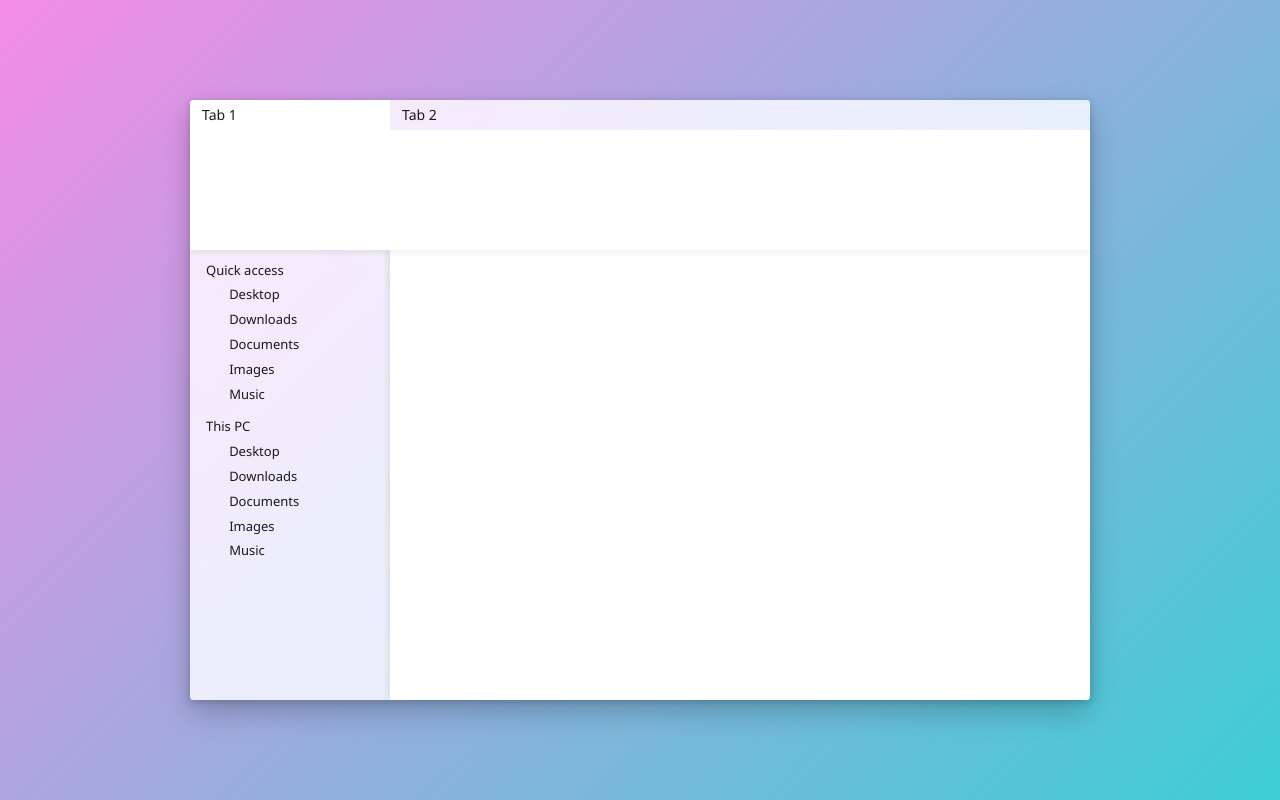
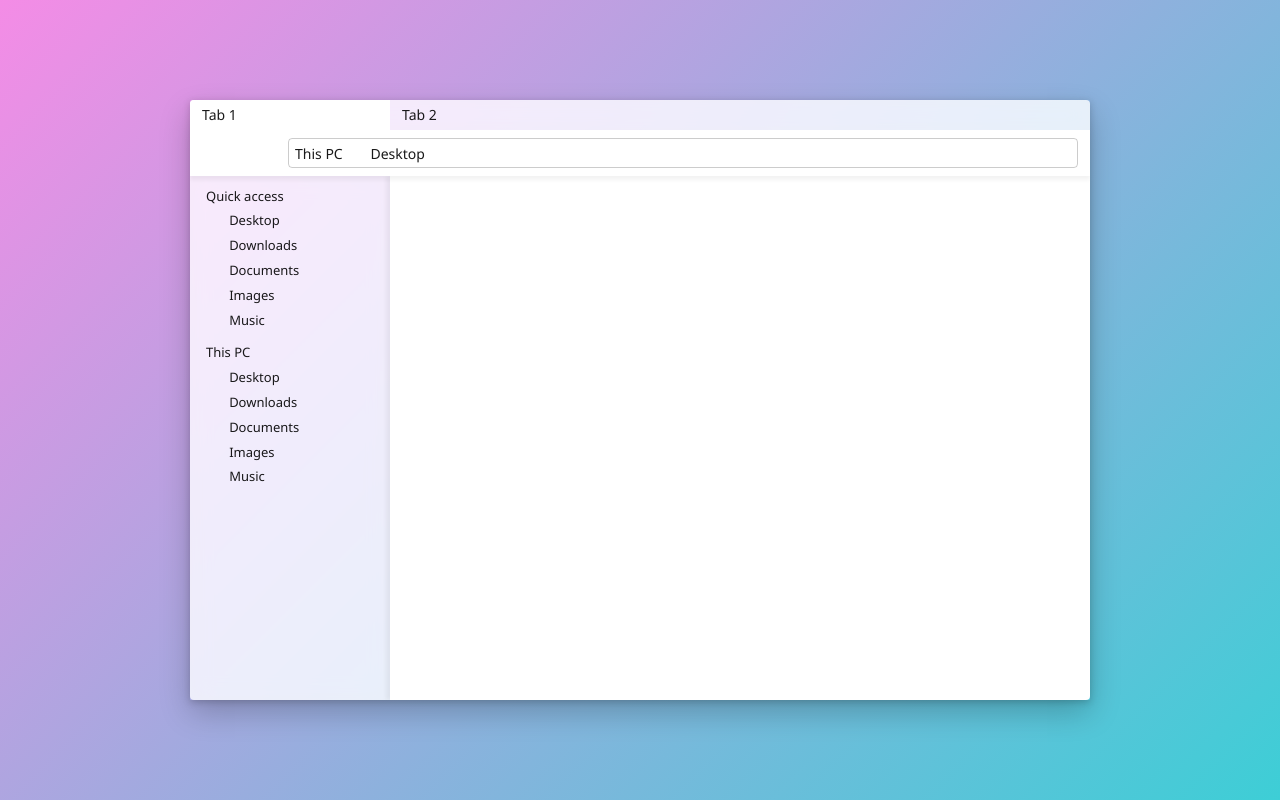
Before and after one commit to vdbongard/explorer, a React (Create React App) app: page / in a window 1280 px wide. Built offline with nearby package versions, Linux system fonts and the light colour scheme.

Commit message:
Added the header bar

```diff
--- a/src/components/Explorer/Explorer.scss
+++ b/src/components/Explorer/Explorer.scss
@@ -9,7 +9,7 @@
   overflow: hidden;
   display: grid;
   grid-template-columns: 200px 1fr;
-  grid-template-rows: 30px 120px 1fr;
+  grid-template-rows: 30px 46px 1fr;
   grid-template-areas:
     'TitleBar TitleBar'
     'Header Header'
--- a/src/components/Header/Header.scss
+++ b/src/components/Header/Header.scss
@@ -1,6 +1,8 @@
 @import '../../styles/variables.scss';
 
 .Header {
+  display: flex;
+  align-items: center;
   background-color: white;
   box-shadow: 0 4px 4px rgba(0, 0, 0, 0.05);
   z-index: 2;
--- a/src/components/Header/Header.tsx
+++ b/src/components/Header/Header.tsx
@@ -1,8 +1,13 @@
 import React, { FC, ReactElement } from 'react';
 import './Header.scss';
+import HeaderBar from '../HeaderBar/HeaderBar';
 
 const Header: FC = (): ReactElement => {
-  return <div className="Header" />;
+  return (
+    <div className="Header">
+      <HeaderBar />
+    </div>
+  );
 };
 
 export default Header;
--- /dev/null
+++ b/src/components/HeaderBar/HeaderBar.scss
@@ -0,0 +1,104 @@
+@import '../../styles/variables.scss';
+
+$bar-height: 30px;
+
+.HeaderBar {
+  display: flex;
+  align-items: center;
+  width: 100%;
+  padding: 0 12px 0 4px;
+
+  .actions {
+    margin-right: 4px;
+  }
+
+  button {
+    font-family: 'Segoe MDL2 Assets', serif;
+    background: none;
+    outline: none;
+    border: none;
+    font-size: 15px;
+    height: $bar-height;
+    width: $bar-height;
+    color: rgba(0, 0, 0, 0.75);
+    border-radius: $border-radius;
+
+    &:hover {
+      background-color: rgba(0, 0, 0, 0.05);
+    }
+
+    &:active {
+      background-color: rgba(0, 0, 0, 0.1);
+    }
+
+    &:disabled {
+      color: rgba(0, 0, 0, 0.25);
+    }
+  }
+
+  .bar {
+    display: flex;
+    flex: 1;
+    align-items: center;
+    font-size: 14px;
+    user-select: none;
+  }
+
+  .breadcrumbs {
+    display: flex;
+    width: 100%;
+    border: 1px solid rgba(0, 0, 0, 0.2);
+    border-radius: $border-radius;
+    height: $bar-height;
+
+    &:hover {
+      background-color: rgba(0, 0, 0, 0.01);
+    }
+
+    .folder {
+      height: $bar-height;
+      line-height: $bar-height;
+      padding: 0 6px;
+      position: relative;
+      display: flex;
+      align-items: center;
+
+      &:hover {
+        background-color: rgba(0, 0, 0, 0.05);
+      }
+
+      &:active {
+        background-color: rgba(0, 0, 0, 0.1);
+      }
+    }
+
+    .arrow {
+      font-family: 'Segoe MDL2 Assets', serif;
+      font-size: 10px;
+      padding: 0 4px;
+      height: $bar-height;
+      line-height: $bar-height;
+
+      &:hover {
+        background-color: rgba(0, 0, 0, 0.05);
+      }
+
+      &:active {
+        background-color: rgba(0, 0, 0, 0.1);
+      }
+    }
+  }
+
+  input {
+    width: 100%;
+    height: $bar-height;
+    border-radius: $border-radius;
+    border: 1px solid rgba(0, 0, 0, 0.2);
+    padding: 0 6px;
+    cursor: default;
+
+    &:focus {
+      outline: none;
+    }
+  }
+}
--- /dev/null
+++ b/src/components/HeaderBar/HeaderBar.tsx
@@ -0,0 +1,54 @@
+import React, { FC, ReactElement, useRef, useState, FocusEvent, MouseEvent } from 'react';
+import './HeaderBar.scss';
+
+const HeaderBar: FC = (): ReactElement => {
+  const [focus, setFocus] = useState(false);
+  const inputRef = useRef<HTMLInputElement>(null);
+
+  const onClick = (): void => setFocus(true);
+  const onClickChild = (e: MouseEvent): void => e.stopPropagation();
+  const onBlur = (): void => setFocus(false);
+  const onFocus = (e: FocusEvent<HTMLInputElement>): void => {
+    e.target.select();
+  };
+
+  return (
+    <div className="HeaderBar">
+      <div className="actions">
+        <button className="back"></button>
+        <button className="forward" disabled>
+          
+        </button>
+        <button className="up"></button>
+      </div>
+
+      <div className="bar" onClick={onClick}>
+        {focus ? (
+          <input
+            type="text"
+            defaultValue="C:\Users\Daniel\Desktop"
+            spellCheck={false}
+            onBlur={onBlur}
+            onFocus={onFocus}
+            ref={inputRef}
+            autoFocus={true}
+          />
+        ) : (
+          <div className="breadcrumbs">
+            <div className="folder" onClick={onClickChild}>
+              This PC
+            </div>
+            <div className="arrow" onClick={onClickChild}>
+              
+            </div>
+            <div className="folder" onClick={onClickChild}>
+              Desktop
+            </div>
+          </div>
+        )}
+      </div>
+    </div>
+  );
+};
+
+export default HeaderBar;
```
